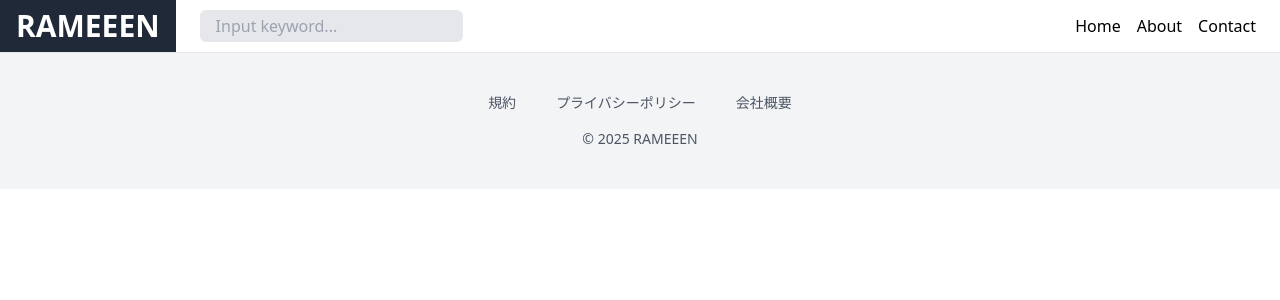
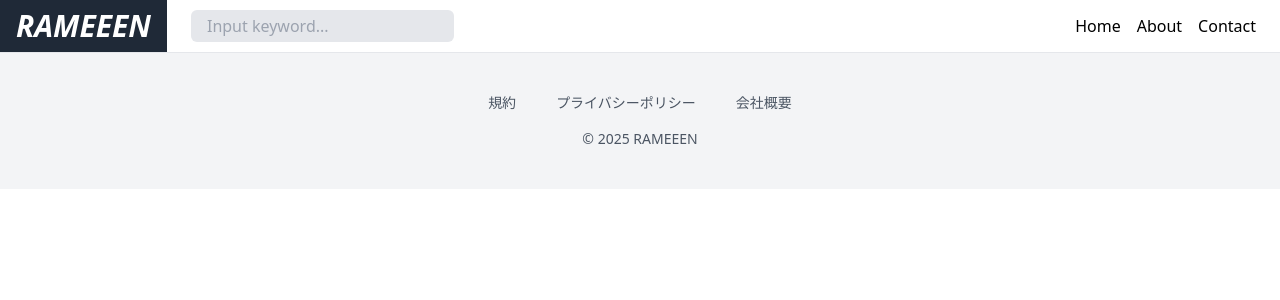
Before and after one commit to Amatsuka4/ramen-oic, a React (Vite) app: page / in a window 1280 px wide. Shown: the top 300 px of the page. Built offline with nearby package versions, Linux system fonts and the light colour scheme.

Commit message:
[fix] Headerのロゴのフォントをイタリック体に変更。

```diff
--- a/src/components/Header.tsx
+++ b/src/components/Header.tsx
@@ -12,7 +12,7 @@ export default function Header() {
                     href="/"
                     className="text-3xl text-white font-bold bg-black px-4 py-2 hover:bg-gray-800"
                 >
-                    <h1>RAMEEEN</h1>
+                    <h1 className="italic">RAMEEEN</h1>
                 </a>
                 <div className="flex justify-between items-center gap-4 w-full mx-6">
                     <div className="">
```
